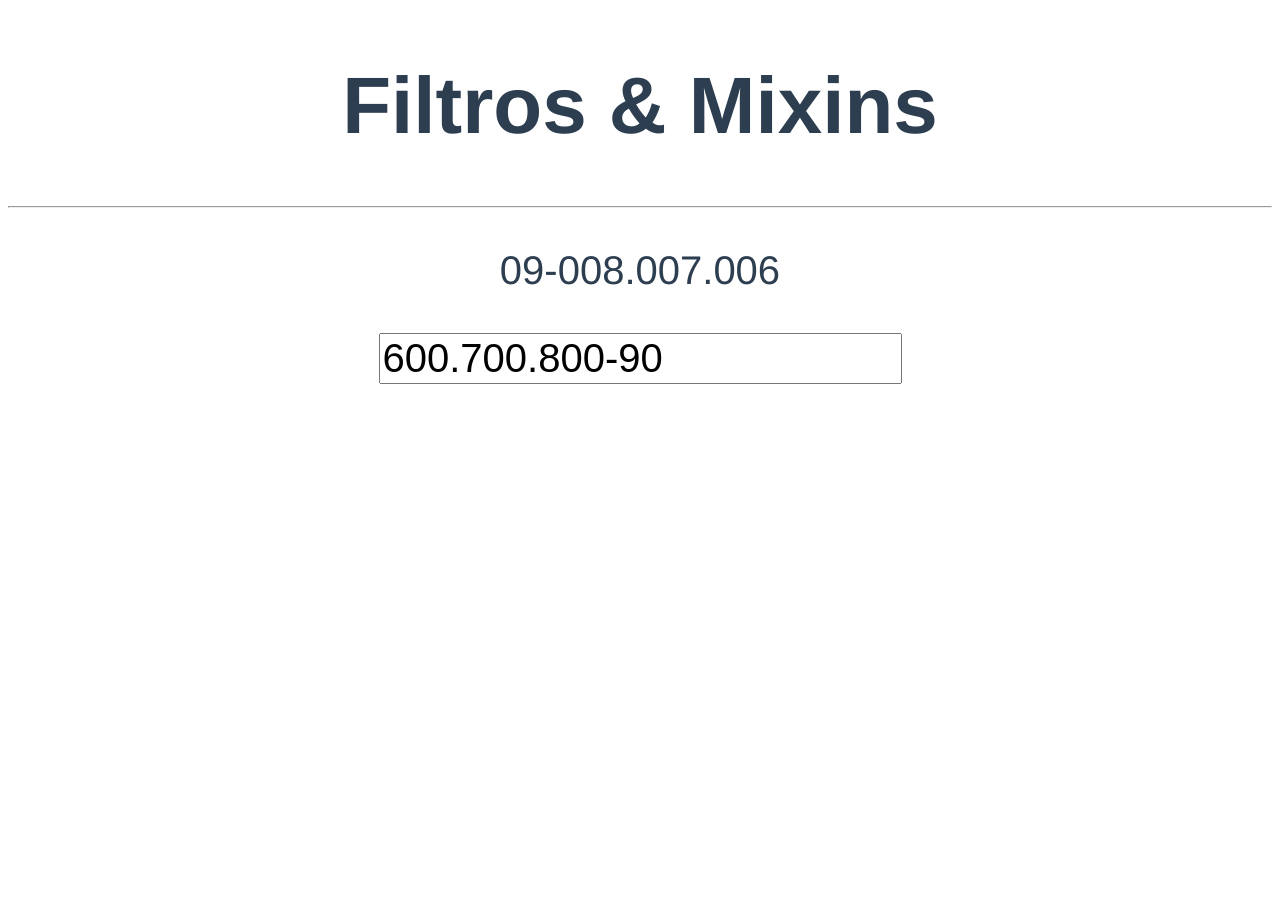
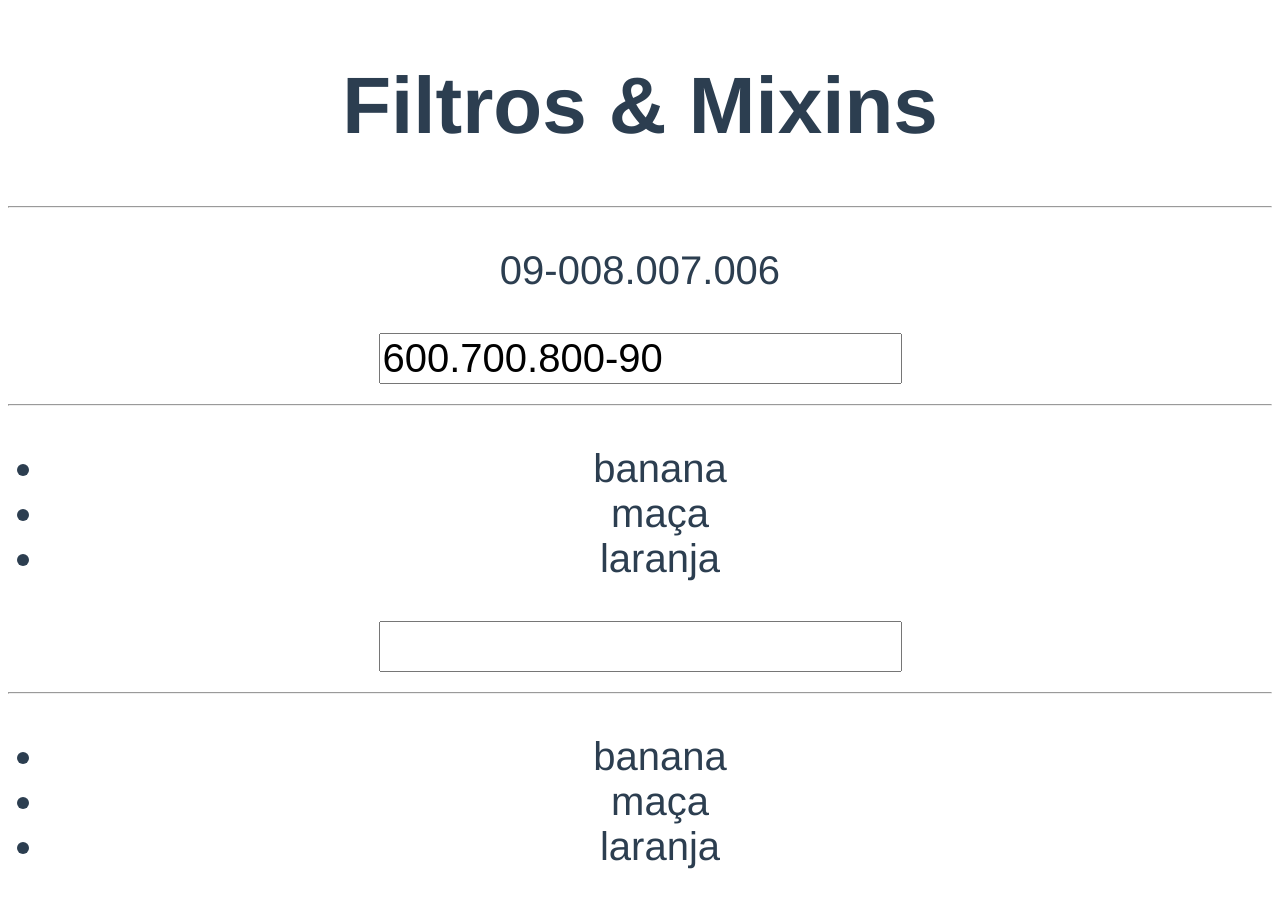
Before and after one commit to jnishizima/vuejs, a Vue app in the folder filtros-mixins/: page / in a window 1280 px wide. Shown: the top 908 px of the page. Before the commit the page ends 800 px from the top, so only its background shows below. Built offline with nearby package versions, Linux system fonts and the light colour scheme.

Commit message:
criando a duplicação de proposito para testar o mixins

```diff
--- a/filtros-mixins/src/App.vue
+++ b/filtros-mixins/src/App.vue
@@ -4,14 +4,28 @@
 		<hr>
 		<p>{{ cpf | mascaraCpf | inverter }}</p>
 		<input type="text" :value="cpf | mascaraCpf">
+		<hr>
+		<Frutas />
+		<hr>
+		<ul>
+            <li v-for="fruta in frutas" :key="fruta">{{ fruta }}</li>
+        </ul>
+        <input type="text" v-model="fruta" @keydown.enter="add">
 	</div>
 </template>
 
 <script>
+import Frutas from './Frutas'
+
 export default {
+	components: {
+		Frutas
+	},
 	data(){
 		return{
-			cpf: '60070080090'
+			cpf: '60070080090',
+			fruta: '',
+            frutas: ['banana', 'maça', 'laranja']
 		}
 	},
 	filters: {
@@ -22,7 +36,13 @@ export default {
 			arr.splice(11,0,'-')
 			return arr.join('')
 		}
-	}
+	},
+    methods: {
+        add() {
+            this.frutas.push(this.fruta)
+            this.fruta = ''
+        }
+    }
 }
 </script>
 
--- /dev/null
+++ b/filtros-mixins/src/Frutas.vue
@@ -0,0 +1,29 @@
+<template>
+    <div>
+        <ul>
+            <li v-for="fruta in frutas" :key="fruta">{{ fruta }}</li>
+        </ul>
+        <input type="text" v-model="fruta" @keydown.enter="add">
+    </div>
+</template>
+
+<script>
+export default {
+    data(){
+        return{
+            fruta: '',
+            frutas: ['banana', 'maça', 'laranja']
+        }
+    },
+    methods: {
+        add() {
+            this.frutas.push(this.fruta)
+            this.fruta = ''
+        }
+    }
+}
+</script>
+
+<style>
+
+</style>
```
